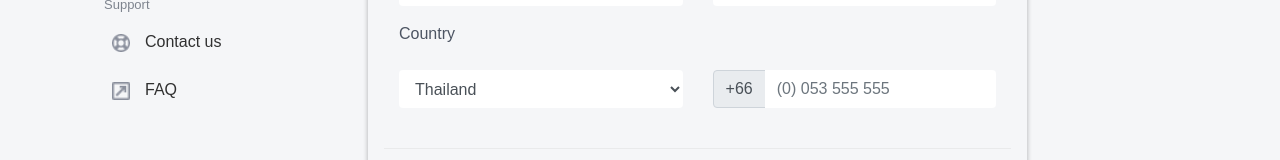
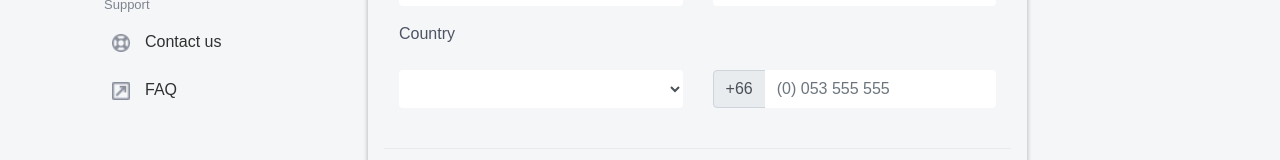
Before and after one commit to Abathi/nomad-rental-guest-login, a React (Create React App) app: page /account in a window 1280 px wide. Shown: the part 469-629 px from the top of the page. Built offline with nearby package versions, Linux system fonts and the light colour scheme; no server answers.

Commit message:
add countries

```diff
--- a/src/components/Account.js
+++ b/src/components/Account.js
@@ -1,8 +1,26 @@
+import { useState, useEffect } from "react";
+import axios from "axios";
 import SideMenu from "../components/SideMenu";
 import Header from "../components/Header";
 import userEdit from "../assets/images/userEdit.png";
 
 const Account = () => {
+  const [countries, setCountries] = useState({ all: [] });
+
+  useEffect(async () => {
+    const resp = await axios.get(`https://restcountries.eu/rest/v2/all`);
+    setCountries(resp.data);
+  }, []);
+  var country = [];
+
+  for (var i = 0; i < countries.length; i++) {
+    country.push(
+      <option defaultValue key={i}>
+        {countries[i].name}
+      </option>
+    );
+  }
+
   return (
     <div>
       <div className="header-block"></div>
@@ -58,8 +76,9 @@ const Account = () => {
                   </div>
                   <div className="form-group col-md-6">
                     <select id="country" className="form-control">
-                      <option defaultValue>Thailand</option>
-                      <option>...</option>
+                      {/* <option defaultValue>Thailand</option>
+                      <option>...</option> */}
+                      {country}
                     </select>
                   </div>
                   <div className="form-group col-md-6">
```
